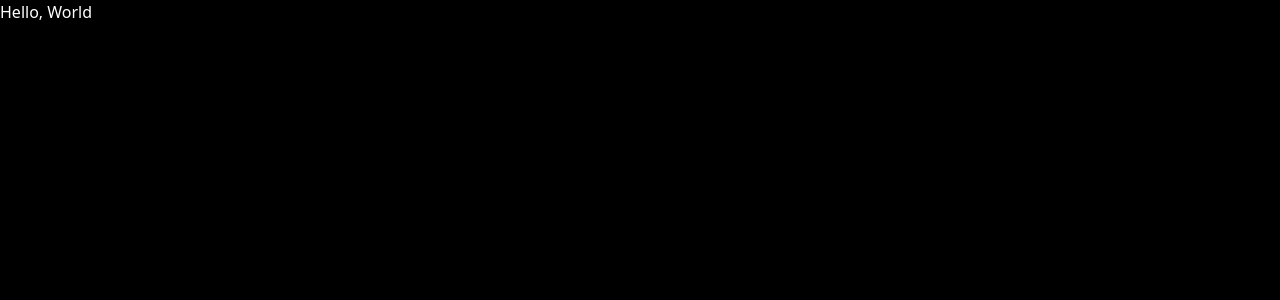
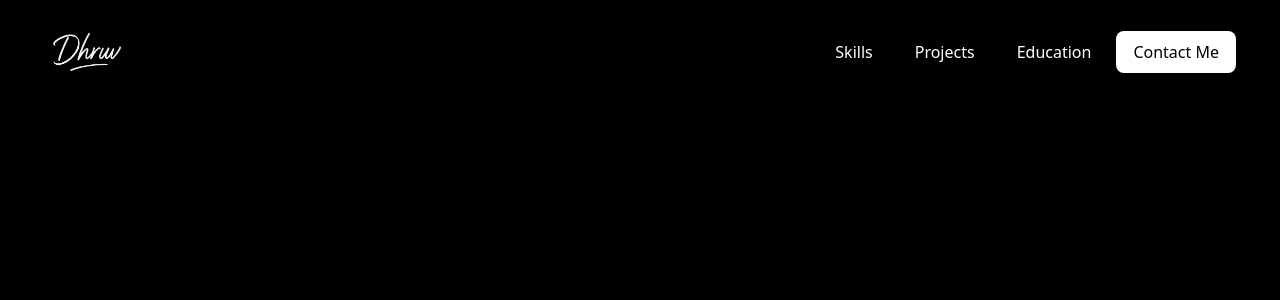
Before and after one commit to dhruvdhaduk-simform/portfolio, a React (Vite) app: page / in a window 1280 px wide. Shown: the top 300 px of the page. Built offline with nearby package versions, Linux system fonts and the light colour scheme.

Commit message:
feature: Create Header component with navlinks and style it

```diff
--- a/src/App.tsx
+++ b/src/App.tsx
@@ -1,5 +1,11 @@
+import { Header } from '@/components/Header';
+
 function App() {
-    return <div>Hello, World</div>;
+    return (
+        <div className="w-full max-w-[100rem] m-auto">
+            <Header />
+        </div>
+    );
 }
 
 export default App;
--- /dev/null
+++ b/src/components/Header.tsx
@@ -0,0 +1,57 @@
+export function Header() {
+    return (
+        <header className="fixed top-6 left-0 right-0 w-full flex justify-center">
+            <div className="w-full max-w-[100rem] px-9">
+                <div className="glassmorphic rounded-2xl h-14 flex justify-between">
+                    <a
+                        href="#"
+                        className="h-full p-2 pl-4 hover:scale-105 duration-200"
+                    >
+                        <img
+                            src="/logos/header_logo.png"
+                            alt=""
+                            className="h-full"
+                        />
+                    </a>
+
+                    <nav className="flex items-center gap-2 px-2">
+                        <NavLink href="#skills" className="hidden sm:inline">
+                            Skills
+                        </NavLink>
+                        <NavLink href="#projects" className="hidden sm:inline">
+                            Projects
+                        </NavLink>
+                        <NavLink href="#education" className="hidden sm:inline">
+                            Education
+                        </NavLink>
+                        <NavLink
+                            href="#contact-me"
+                            className="bg-white text-black hover:scale-105 duration-200"
+                        >
+                            Contact Me
+                        </NavLink>
+                    </nav>
+                </div>
+            </div>
+        </header>
+    );
+}
+
+function NavLink({
+    href,
+    className,
+    children,
+}: {
+    href: string;
+    className?: string;
+    children: React.ReactNode;
+}) {
+    return (
+        <a
+            href={href}
+            className={`border border-transparent hover:border-[#ffffffc0] rounded-lg p-2 px-4 text-nowrap duration-300 ${className}`}
+        >
+            {children}
+        </a>
+    );
+}
--- a/src/styles/index.css
+++ b/src/styles/index.css
@@ -1,6 +1,15 @@
 @import 'tailwindcss';
+
+html {
+    scroll-behavior: smooth;
+}
 
 body {
     background-color: black;
     color: white;
 }
+
+.glassmorphic {
+    backdrop-filter: blur(8px) contrast(1) saturate(1);
+    background-color: rgba(0, 0, 0, 0.1);
+}
```
Also changed, not shown: public/logos/header_logo.png (added).
